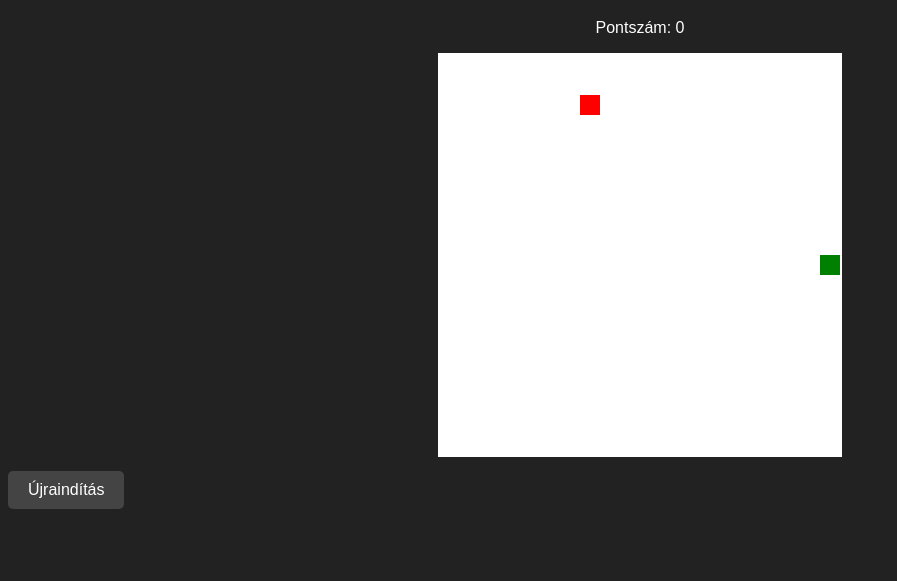
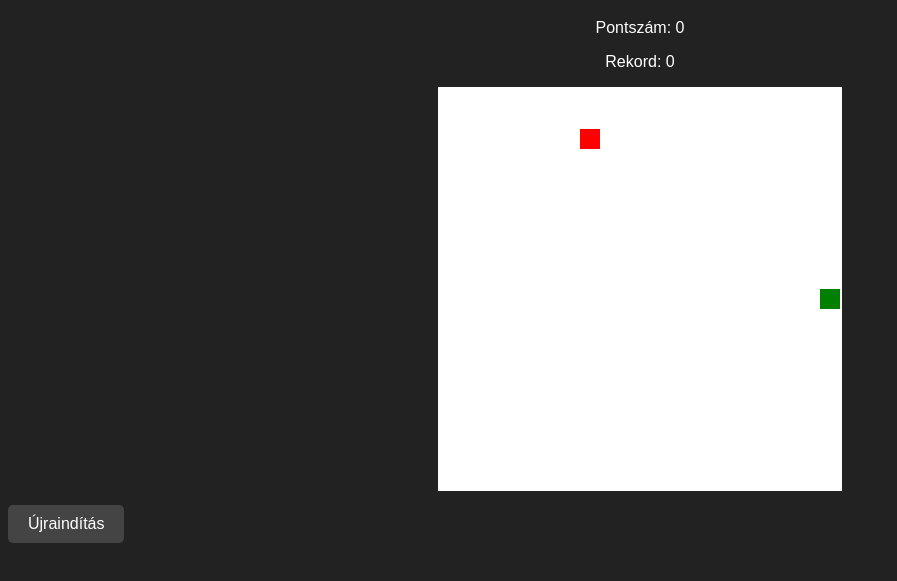
Before and after one commit to TarZoltan/snake, a plain HTML site: page index.html in a window 1280 px wide. Shown: the part 61-642 px from the top of the page, without its empty margins (0-897 px from the left). Drawn offline with Linux system fonts and the light colour scheme.

Commit message:
storing thehighscore in local storage

```diff
--- a/index.html
+++ b/index.html
@@ -10,6 +10,7 @@
 <body>
     <h1>Snake</h1>
     <p>Pontszám: <span id="score">0</span></p>
+    <p>Rekord: <span id="highScore">0</span></p>
     <canvas id="gameCanvas" width="400" height="400"></canvas>
     <button id="restartButton" style="display:none;">Újraindítás</button>
     <script src="script.js"></script>
--- a/script.js
+++ b/script.js
@@ -2,9 +2,13 @@ const canvas = document.getElementById("gameCanvas");
 const ctx = canvas.getContext("2d");
 const restartButton = document.getElementById("restartButton");
 const scoreDisplay = document.getElementById("score");
+const highScoreDisplay = document.getElementById("highScore");
 
 const box = 20;
 let snake, direction, food, game, score;
+
+highScore = localStorage.getItem("highScore") ? parseInt(localStorage.getItem("highScore")) : 0;
+highScoreDisplay.textContent = highScore;
 
 function initGame() {
     snake = [{ x: 10 * box, y: 10 * box }];
@@ -61,6 +65,13 @@ function draw() {
         snake.some(segment => segment.x === newHead.x && segment.y === newHead.y)) {
         clearInterval(game);
         restartButton.style.display = "block";
+
+        if (score > highScore) {
+            highScore = score;
+            localStorage.setItem("highScore", highScore);
+            highScoreDisplay.textContent = highScore;
+        }
+
         return;
     }
 
```
